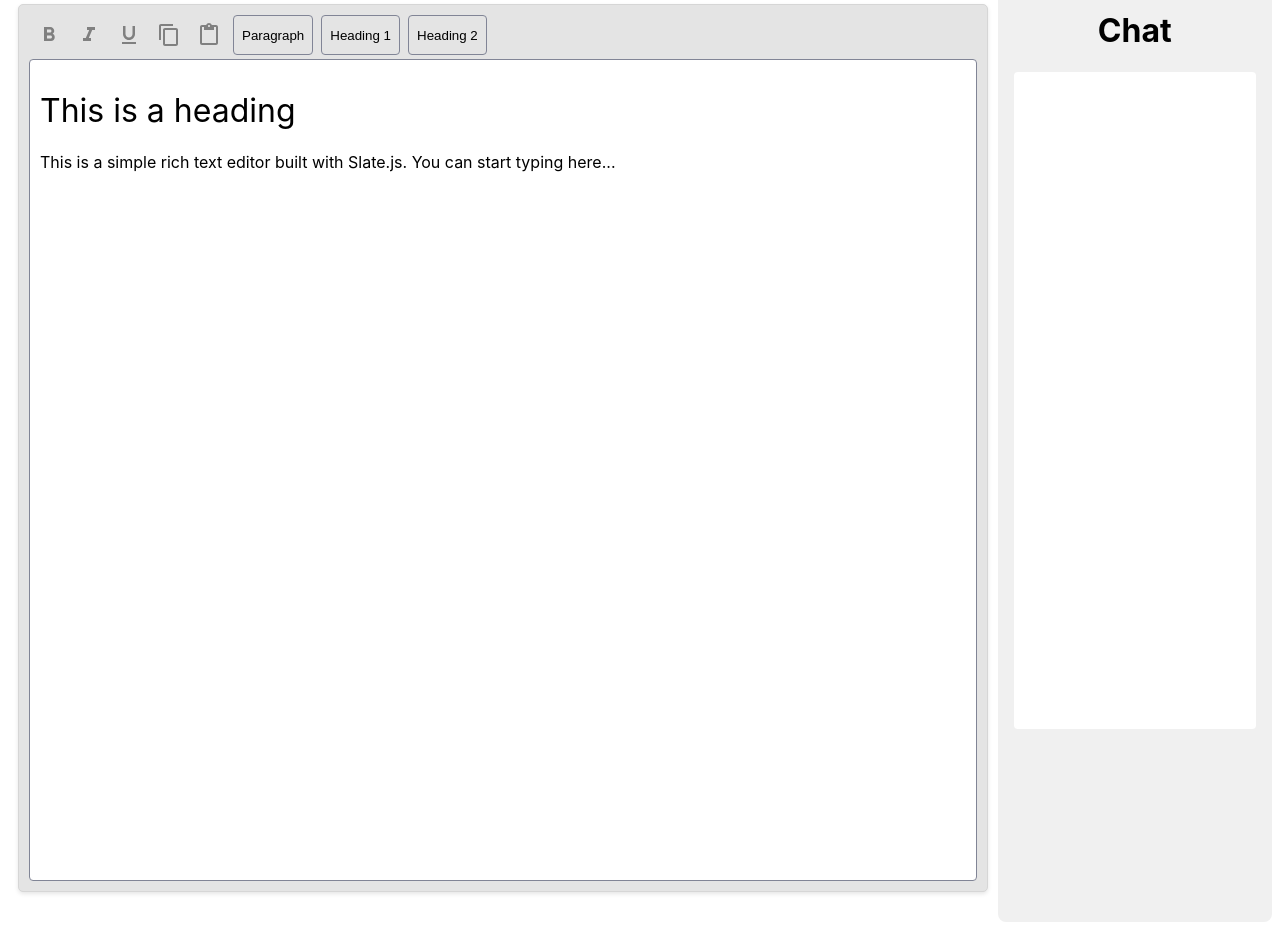
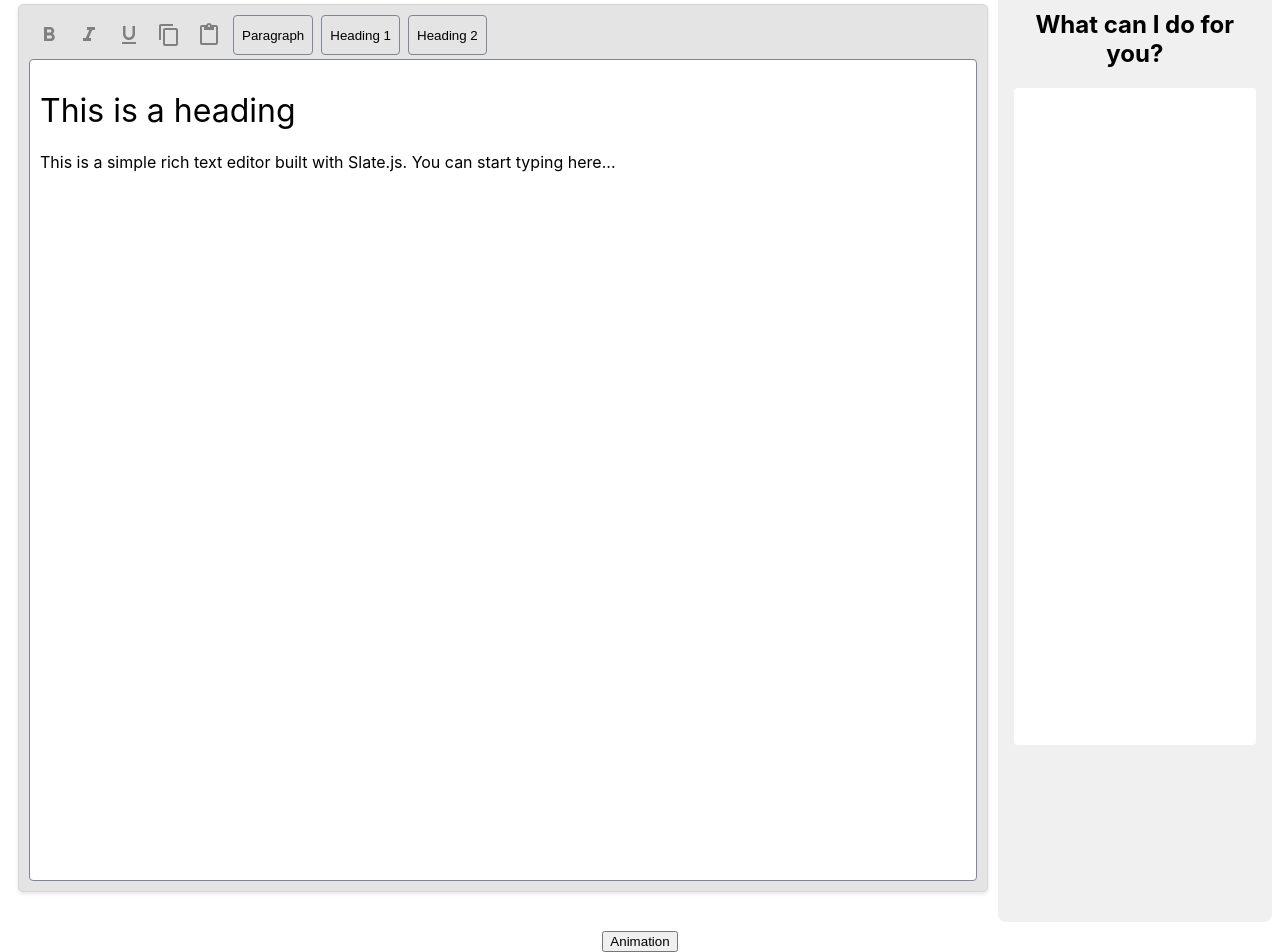
Before and after one commit to EmlMeml/thesis-project, a React (Create React App) app: page / in a window 1280 px wide. Shown: the part 90-1042 px from the top of the page. Before the commit the page ends 1020 px from the top, so only its background shows below. Built offline with nearby package versions, Linux system fonts and the light colour scheme.

Commit message:
small change

```diff
--- a/src/App.js
+++ b/src/App.js
@@ -14,7 +14,7 @@ function App() {
         </div>
         <MyChat />
       </div>
-
+      <button id="save-button">Animation</button>
 
     </div>
 
--- a/src/custom/Chat.tsx
+++ b/src/custom/Chat.tsx
@@ -3,7 +3,7 @@ export const MyChat = () => {
   // Render the Slate context.
  return (
     <div style={{ width: '20%',padding: '16px', backgroundColor: '#f0f0f0', borderRadius: '8px' }}>
-      <h1>Chat</h1>
+      <h2>What can I do for you?</h2>
       <div id="chat-container" style={{ height: '70%', overflowY: 'auto', backgroundColor: '#ffffff', padding: '8px', borderRadius: '4px'}}>
         {/* Chat messages will go here */}
 
```
